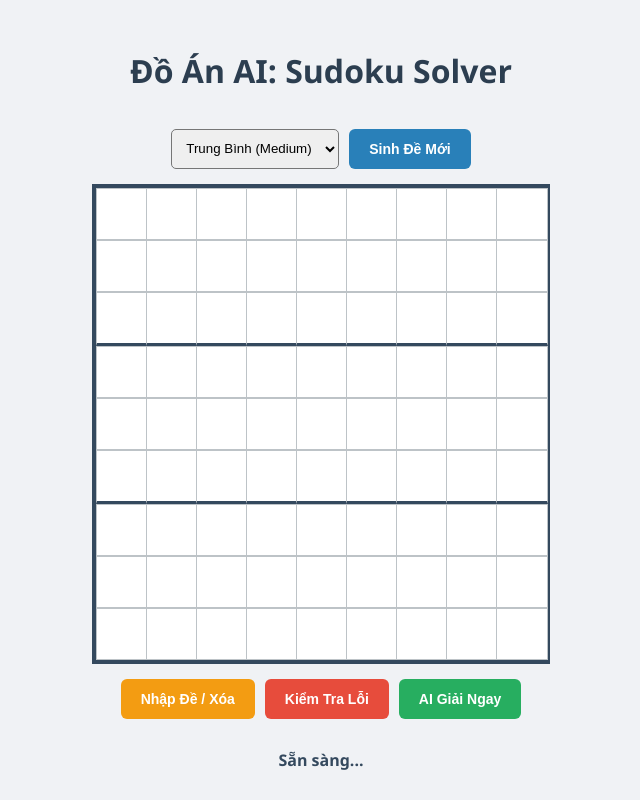
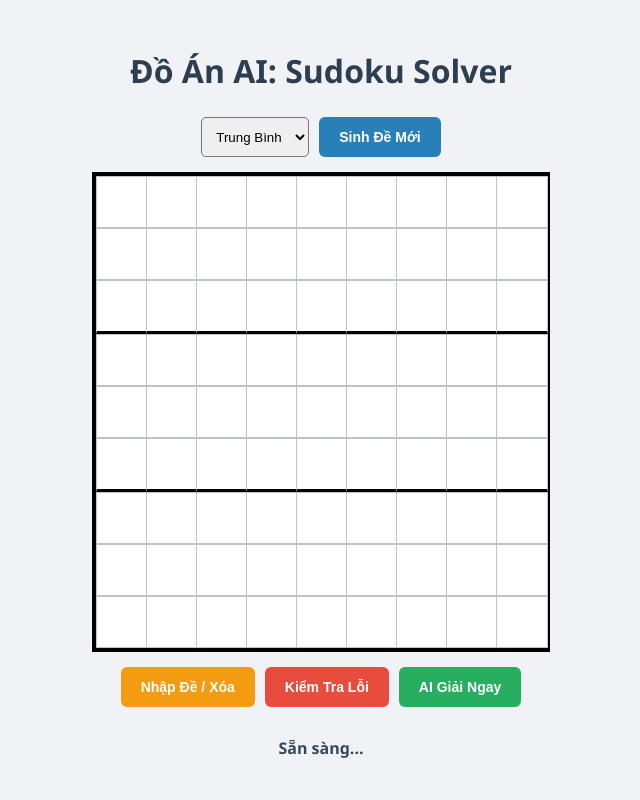
Before and after one commit to phucdzbodoithe/sudoku-ai-solver, a Flask app: page / in a window 1280 px wide. Shown: the whole page, without its empty margins (319-959 px from the left). Run offline with Flask 3, Linux system fonts and the light colour scheme.

Commit message:
Update index.html

```diff
--- a/api/templates/index.html
+++ b/api/templates/index.html
@@ -5,31 +5,43 @@
     <title>Sudoku AI Solver</title>
     <style>
         body { font-family: 'Segoe UI', sans-serif; display: flex; flex-direction: column; align-items: center; background: #f0f2f5; padding: 20px; }
-        h1 { color: #2c3e50; }
+        h1 { color: #2c3e50; margin-bottom: 10px; }
 
         /* CSS Lưới Sudoku */
-        .grid { display: grid; grid-template-columns: repeat(9, 50px); border: 4px solid #34495e; background: white; }
-        .grid input { width: 50px; height: 50px; text-align: center; font-size: 20px; border: 1px solid #bdc3c7; outline: none; padding: 0; }
+        .grid {
+            display: grid;
+            grid-template-columns: repeat(9, 50px);
+            border: 4px solid #000; /* Viền ngoài cùng màu đen đậm */
+            background: white;
+        }
+        .grid input {
+            width: 50px; height: 50px; text-align: center; font-size: 22px;
+            border: 1px solid #bdc3c7; outline: none; padding: 0; color: #2c3e50;
+        }
 
-        /* Kẻ vạch đậm chia khối 3x3 */
-        .grid input:nth-child(3n) { border-right: 3px solid #34495e; }
-        .grid input:nth-child(9n) { border-right: 1px solid #bdc3c7; } /* Trừ cột cuối */
+        /* --- KẺ VIỀN ĐEN ĐẬM CHIA KHỐI 3x3 --- */
+        /* Kẻ vạch dọc đậm ở cột 3 và 6 */
+        .grid input:nth-child(3n) { border-right: 3px solid #000; }
+        .grid input:nth-child(9n) { border-right: 1px solid #bdc3c7; } /* Trừ cột cuối cùng ra */
+
+        /* Kẻ vạch ngang đậm ở hàng 3 và 6 */
+        /* Hàng 3 kết thúc ở ô 27, Hàng 6 kết thúc ở ô 54 */
         .grid input:nth-child(n+19):nth-child(-n+27),
-        .grid input:nth-child(n+46):nth-child(-n+54) { border-bottom: 3px solid #34495e; }
+        .grid input:nth-child(n+46):nth-child(-n+54) {
+            border-bottom: 3px solid #000;
+        }
 
         /* Màu sắc hiển thị */
         .readonly { background: #ecf0f1; font-weight: bold; color: #2c3e50; }
-        .solved { color: #27ae60 !important; font-weight: bold; } /* Màu xanh: AI giải */
-        .wrong { background-color: #ffcccc !important; color: #c0392b !important; font-weight: bold; } /* Màu đỏ: Lỗi sai */
+        .solved { color: #27ae60 !important; font-weight: bold; }
+        .wrong { background-color: #ffcccc !important; color: red !important; font-weight: bold; } /* Màu đỏ khi sai */
 
         /* Nút bấm */
         .controls, .buttons { margin: 15px 0; display: flex; gap: 10px; }
-        button { padding: 12px 20px; cursor: pointer; border-radius: 6px; border: none; color: white; font-weight: 600; font-size: 14px; transition: 0.2s; }
-        button:hover { opacity: 0.9; transform: translateY(-1px); }
-
+        button { padding: 12px 20px; cursor: pointer; border-radius: 6px; border: none; color: white; font-weight: 600; font-size: 14px; }
         .btn-gen { background: #2980b9; }
         .btn-solve { background: #27ae60; }
-        .btn-check { background: #e74c3c; } /* Nút đỏ check lỗi */
+        .btn-check { background: #e74c3c; }
         .btn-clear { background: #f39c12; }
 
         .status { margin-top: 15px; font-weight: bold; color: #34495e; min-height: 20px; }
@@ -40,10 +52,10 @@
 
     <div class="controls">
         <select id="level" style="padding: 10px; border-radius: 5px;">
-            <option value="easy">Dễ (Easy)</option>
-            <option value="medium" selected>Trung Bình (Medium)</option>
-            <option value="hard">Khó (Hard)</option>
-            <option value="expert">Siêu Khó (Expert)</option>
+            <option value="easy">Dễ</option>
+            <option value="medium" selected>Trung Bình</option>
+            <option value="hard">Khó</option>
+            <option value="expert">Siêu Khó</option>
         </select>
         <button class="btn-gen" onclick="gen()">Sinh Đề Mới</button>
     </div>
@@ -62,17 +74,14 @@
         const grid = document.getElementById('grid');
         const status = document.getElementById('status');
         const inputs = [];
-        let solution = []; // Biến lưu đáp án để check
 
         // 1. Tạo bàn cờ 81 ô
         for(let i=0; i<81; i++) {
             let inp = document.createElement('input');
-            inp.type = "text";
-            inp.maxLength = 1;
-            // Chỉ cho nhập số 1-9
+            inp.type = "text"; inp.maxLength = 1;
             inp.oninput = function() {
                 this.value = this.value.replace(/[^1-9]/g,'');
-                this.classList.remove('wrong'); // Nhập lại thì xóa màu đỏ đi
+                this.classList.remove('wrong');
             };
             grid.appendChild(inp);
             inputs.push(inp);
@@ -83,15 +92,10 @@
             clearBoard();
             status.innerText = "Đang tải đề...";
             const level = document.getElementById('level').value;
-
             try {
                 let res = await fetch(`/generate?level=${level}`);
                 let data = await res.json();
 
-                // Lưu đáp án bí mật
-                solution = data.solution.flat();
-
-                // Hiển thị đề bài
                 let board = data.board.flat();
                 board.forEach((val, i) => {
                     if(val !== 0) {
@@ -101,39 +105,69 @@
                     }
                 });
                 status.innerText = "Đã có đề mới!";
-            } catch (e) {
-                status.innerText = "Lỗi kết nối Server!";
+            } catch (e) { status.innerText = "Lỗi kết nối!"; }
+        }
+
+        // 3. HÀM CHECK LỖI THÔNG MINH (Sửa lại logic này)
+        // Thay vì so với đáp án, ta kiểm tra xem số nhập vào có bị trùng lặp trên bàn cờ không
+        function checkError() {
+            let errorCount = 0;
+            // Xóa màu đỏ cũ
+            inputs.forEach(inp => inp.classList.remove('wrong'));
+
+            // Helper lấy giá trị ô (nếu rỗng thì trả về 0)
+            const getVal = (idx) => inputs[idx].value === "" ? 0 : parseInt(inputs[idx].value);
+
+            for (let i = 0; i < 81; i++) {
+                let currentVal = getVal(i);
+                if (currentVal === 0) continue; // Bỏ qua ô trống
+
+                let r = Math.floor(i / 9); // Hàng
+                let c = i % 9;             // Cột
+                let isDuplicate = false;
+
+                // Check Hàng (Có số nào khác trên cùng hàng trùng không?)
+                for (let k = 0; k < 9; k++) {
+                    let idx = r * 9 + k;
+                    if (idx !== i && getVal(idx) === currentVal) isDuplicate = true;
+                }
+
+                // Check Cột (Có số nào khác trên cùng cột trùng không?)
+                for (let k = 0; k < 9; k++) {
+                    let idx = k * 9 + c;
+                    if (idx !== i && getVal(idx) === currentVal) isDuplicate = true;
+                }
+
+                // Check Khối 3x3
+                let startR = Math.floor(r / 3) * 3;
+                let startC = Math.floor(c / 3) * 3;
+                for (let rr = startR; rr < startR + 3; rr++) {
+                    for (let cc = startC; cc < startC + 3; cc++) {
+                        let idx = rr * 9 + cc;
+                        if (idx !== i && getVal(idx) === currentVal) isDuplicate = true;
+                    }
+                }
+
+                // Nếu trùng -> Tô đỏ
+                if (isDuplicate) {
+                    inputs[i].classList.add('wrong');
+                    errorCount++;
+                }
+            }
+
+            if (errorCount > 0) {
+                status.innerText = `Phát hiện ${errorCount} ô bị trùng (Màu đỏ)!`;
+            } else {
+                status.innerText = "Hợp lệ! Chưa phát hiện lỗi sai luật.";
             }
         }
 
-        // 3. Hàm Check lỗi (Tô đỏ ô sai)
-        function checkError() {
-            if (solution.length === 0) return alert("Bạn chưa sinh đề bài!");
-
-            let errCount = 0;
-            inputs.forEach((inp, i) => {
-                // Chỉ check những ô người dùng nhập (không bị khóa)
-                if(!inp.readOnly && inp.value !== "") {
-                    if(parseInt(inp.value) !== solution[i]) {
-                        inp.classList.add('wrong');
-                        errCount++;
-                    }
-                }
-            });
-
-            status.innerText = errCount > 0
-                ? `Phát hiện ${errCount} ô sai (Màu đỏ)!`
-                : "Chưa thấy lỗi sai nào (hoặc chưa điền)!";
-        }
-
-        // 4. Hàm AI Giải
         async function solve() {
             let board = [], row = [];
             inputs.forEach((inp, i) => {
                 row.push(inp.value ? parseInt(inp.value) : 0);
                 if((i+1)%9===0) { board.push(row); row=[]; }
             });
-
             status.innerText = "AI đang suy nghĩ...";
             try {
                 let res = await fetch('/solve', {
@@ -141,7 +175,6 @@
                     body: JSON.stringify({board})
                 });
                 let data = await res.json();
-
                 if(data.status === 'success') {
                     data.board.flat().forEach((val, i) => {
                         if(!inputs[i].value) {
@@ -150,9 +183,7 @@
                         }
                     });
                     status.innerText = "AI đã giải xong!";
-                } else {
-                    status.innerText = "Không tìm thấy lời giải!";
-                }
+                } else { status.innerText = "Không tìm thấy lời giải!"; }
             } catch (e) { status.innerText = "Lỗi kết nối!"; }
         }
 
@@ -160,7 +191,6 @@
             inputs.forEach(inp => {
                 inp.value = ''; inp.readOnly = false; inp.className = '';
             });
-            solution = [];
             status.innerText = "Sẵn sàng...";
         }
     </script>
```
